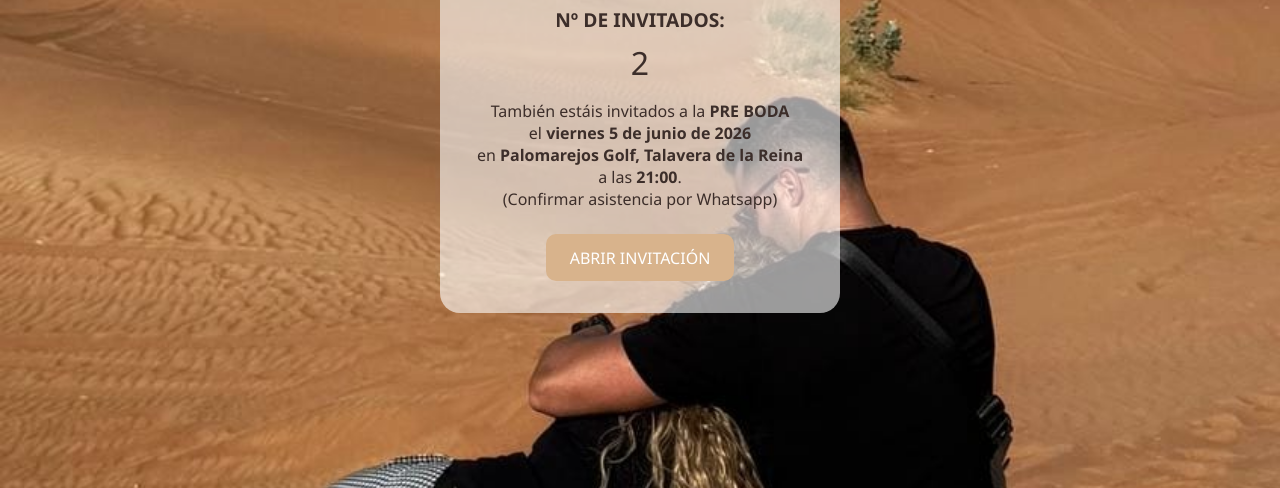
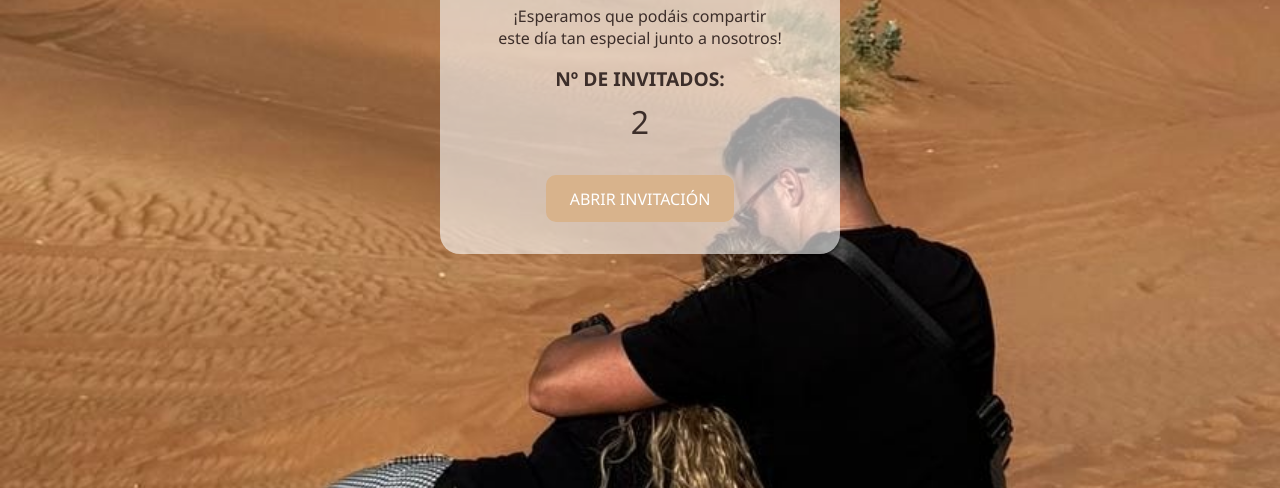
Before and after one commit to amartind4/boda-alberto-judit, a plain HTML site: page INV-Isa&Alfonso.html in a window 1280 px wide. Shown: the part 312-800 px from the top of the page. Drawn offline with Linux system fonts and the light colour scheme.

Commit message:
Actualizar INV-Isa&Alfonso.html

```diff
--- a/INV-Isa&Alfonso.html
+++ b/INV-Isa&Alfonso.html
@@ -75,13 +75,6 @@
     <p>¡Esperamos que podáis compartir<br>este día tan especial junto a nosotros!</p>
     <p class="invitados">Nº DE INVITADOS:</p>
     <p class="numero">2</p>
-    <p class="preboda">
-      También estáis invitados a la <strong>PRE BODA</strong><br>
-      el <strong>viernes 5 de junio de 2026</strong><br>
-      en <strong>Palomarejos Golf, Talavera de la Reina</strong><br>
-      a las <strong>21:00</strong>.<br>
-      (Confirmar asistencia por Whatsapp)
-    </p>
     <a class="boton" href="https://albermd4.wixsite.com/boda-alberto-y-judit" target="_blank">ABRIR INVITACIÓN</a>
   </div>
 </body>
```
